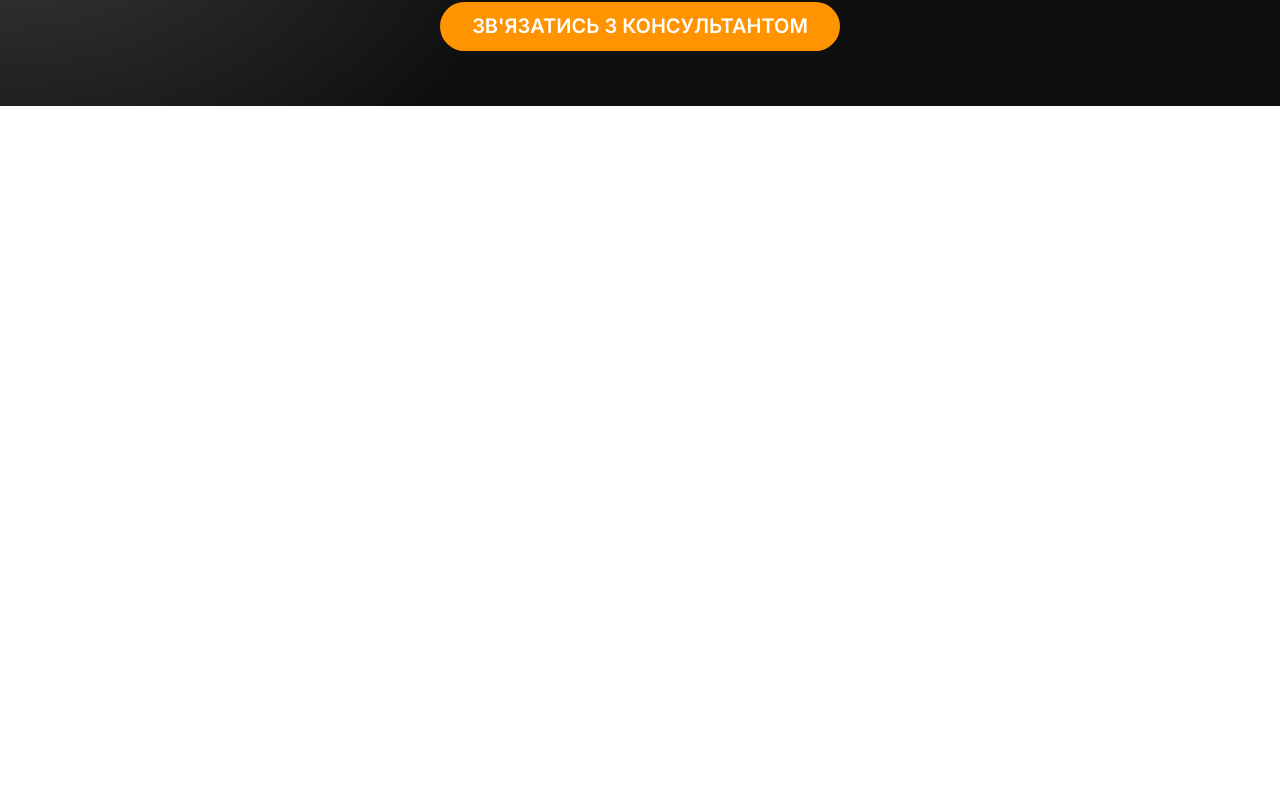
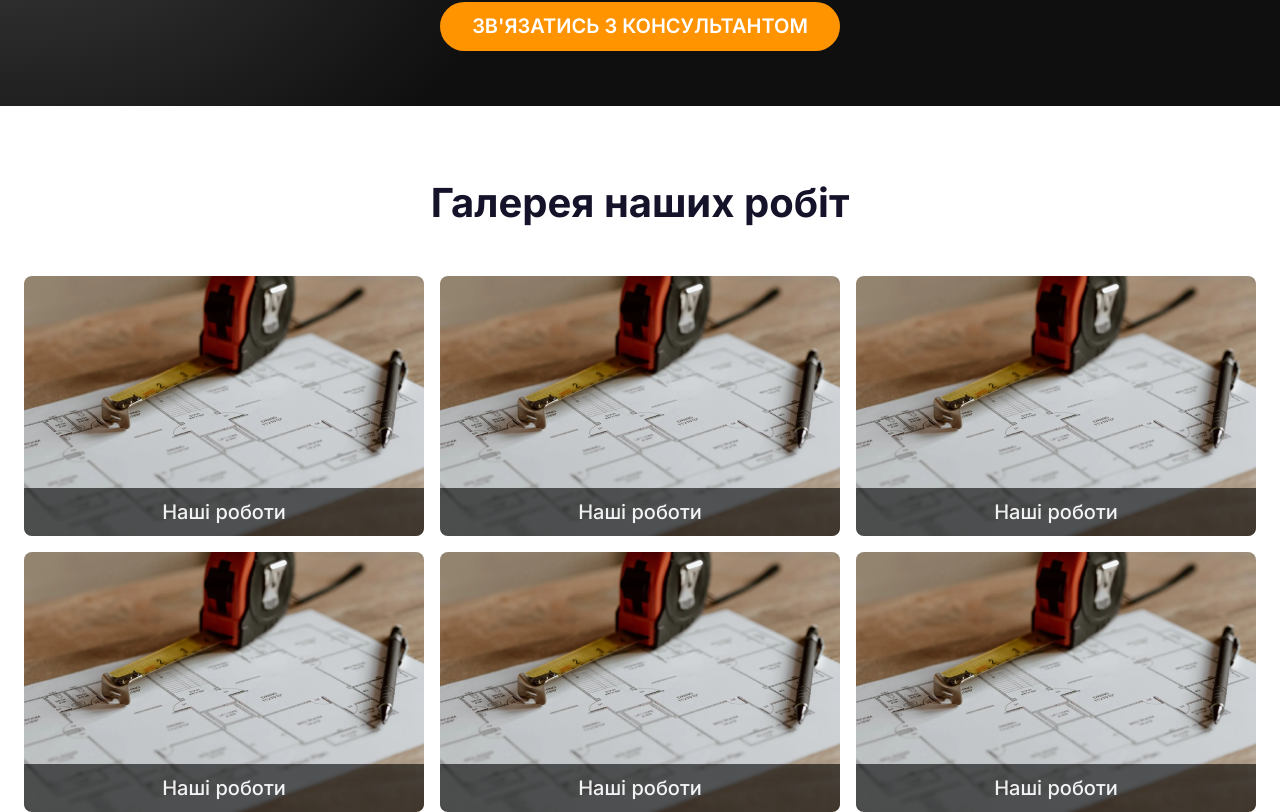
Before and after one commit to ShadePrima/next-creatiff-app, a Next.js app: page / in a window 1280 px wide. Shown: the part 2572-3384 px from the top of the page. Before the commit the page ends 2678 px from the top, so only its background shows below. Built offline with nearby package versions, Linux system fonts and the light colour scheme.

Commit message:
gallery section

```diff
--- a/app/page.tsx
+++ b/app/page.tsx
@@ -5,6 +5,7 @@ import InfoCardBlock from '@/components/infoCardBlock/InfoCardBlock'
 import Partners from '@/components/partners/Partners'
 import Services from '@/components/services/Services'
 import ContactBlock from '@/components/contactBlock/ContactBlock'
+import Galllery from '@/components/gallery/Gallery'
 
 export default function Home() {
   return (
@@ -16,6 +17,9 @@ export default function Home() {
         <Services />
       </div>
       <ContactBlock />
+      <div className='container'>
+        <Galllery />
+      </div>
     </main>
   )
 }
--- a/components/company/Company.tsx
+++ b/components/company/Company.tsx
@@ -3,9 +3,8 @@ import styles from './Company.module.scss'
 import Button from '@/ui/button/Button'
 import Number from '@/ui/number/Number'
 
-import { numberList } from '../../helpers/number'
+import { numberList } from '../../helpers/numberList'
 import ChangeImage from '@/ui/changeImage/ChangeImage'
-import Swiper from '@/ui/changeImage/ChangeImage'
 
 export default function Company() {
   return (
--- /dev/null
+++ b/components/gallery/Gallery.tsx
@@ -0,0 +1,18 @@
+import GalleryCard from '@/ui/galleryCard/GallleryCard'
+
+import { galleryList } from '../../helpers/galleryList'
+
+import styles from './Galllery.module.scss'
+
+export default function Galllery() {
+  return (
+    <div className={styles.root}>
+      <h1 className={styles.title}>Галерея наших робіт</h1>
+      <div className={styles.wrapper}>
+        {galleryList.map((item) => (
+          <GalleryCard key={item.id} title={item.title} />
+        ))}
+      </div>
+    </div>
+  )
+}
--- /dev/null
+++ b/components/gallery/Galllery.module.scss
@@ -0,0 +1,21 @@
+@import '../../styles/variables.module.scss';
+
+.root {
+  margin-top: $margin-72;
+}
+
+.title {
+  @include title2;
+  color: $color-black;
+  text-align: center;
+}
+
+.wrapper {
+  margin-top: $margin-48;
+
+  display: flex;
+  justify-content: space-between;
+  align-items: center;
+  gap: 16px;
+  flex-wrap: wrap;
+}
--- /dev/null
+++ b/helpers/galleryList.ts
@@ -0,0 +1,8 @@
+export const galleryList = [
+  { id: 1, title: 'Наші роботи' },
+  { id: 2, title: 'Наші роботи' },
+  { id: 3, title: 'Наші роботи' },
+  { id: 4, title: 'Наші роботи' },
+  { id: 5, title: 'Наші роботи' },
+  { id: 6, title: 'Наші роботи' },
+]
--- /dev/null
+++ b/ui/galleryCard/GalleryCard.module.scss
@@ -0,0 +1,34 @@
+@import '../../styles/variables.module.scss';
+
+.root {
+  position: relative;
+  width: 400px;
+  min-height: 260px;
+
+  border-radius: 8px;
+
+  background-image: url(../../assets/image/gallery-card.png);
+
+  @media (max-width: 425px) {
+    width: none;
+    max-width: 400px;
+  }
+}
+
+.title {
+  position: relative;
+  top: 212px;
+  max-width: 400px;
+  height: 48px;
+  border-radius: 0 0 8px 8px;
+
+  background: rgba(0, 0, 0, 0.75);
+  @include text2;
+  color: $color-white;
+
+  display: flex;
+  justify-content: center;
+  align-items: center;
+
+  opacity: 0.8;
+}
--- /dev/null
+++ b/ui/galleryCard/GallleryCard.tsx
@@ -0,0 +1,16 @@
+import Image from 'next/image'
+
+import image from '../../assets/image/gallery-card.png'
+import styles from './GalleryCard.module.scss'
+
+type Props = {
+  title: string
+}
+
+export default function GalleryCard({ title }: Props) {
+  return (
+    <div className={styles.root}>
+      <h2 className={styles.title}>{title}</h2>
+    </div>
+  )
+}
```
Also changed, not shown: assets/image/gallery-card.png (added), helpers/numberList.ts (renamed from helpers/number.ts).
